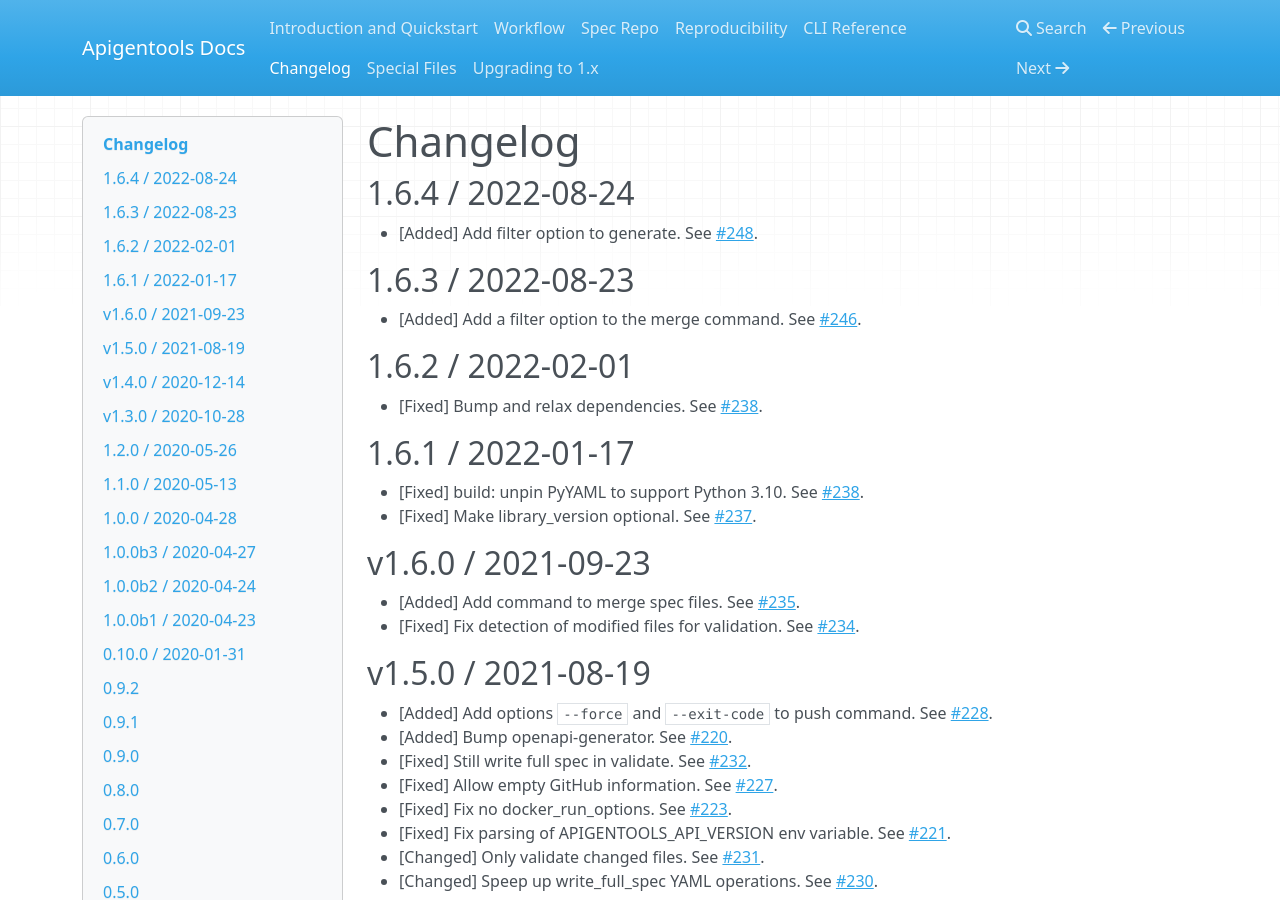
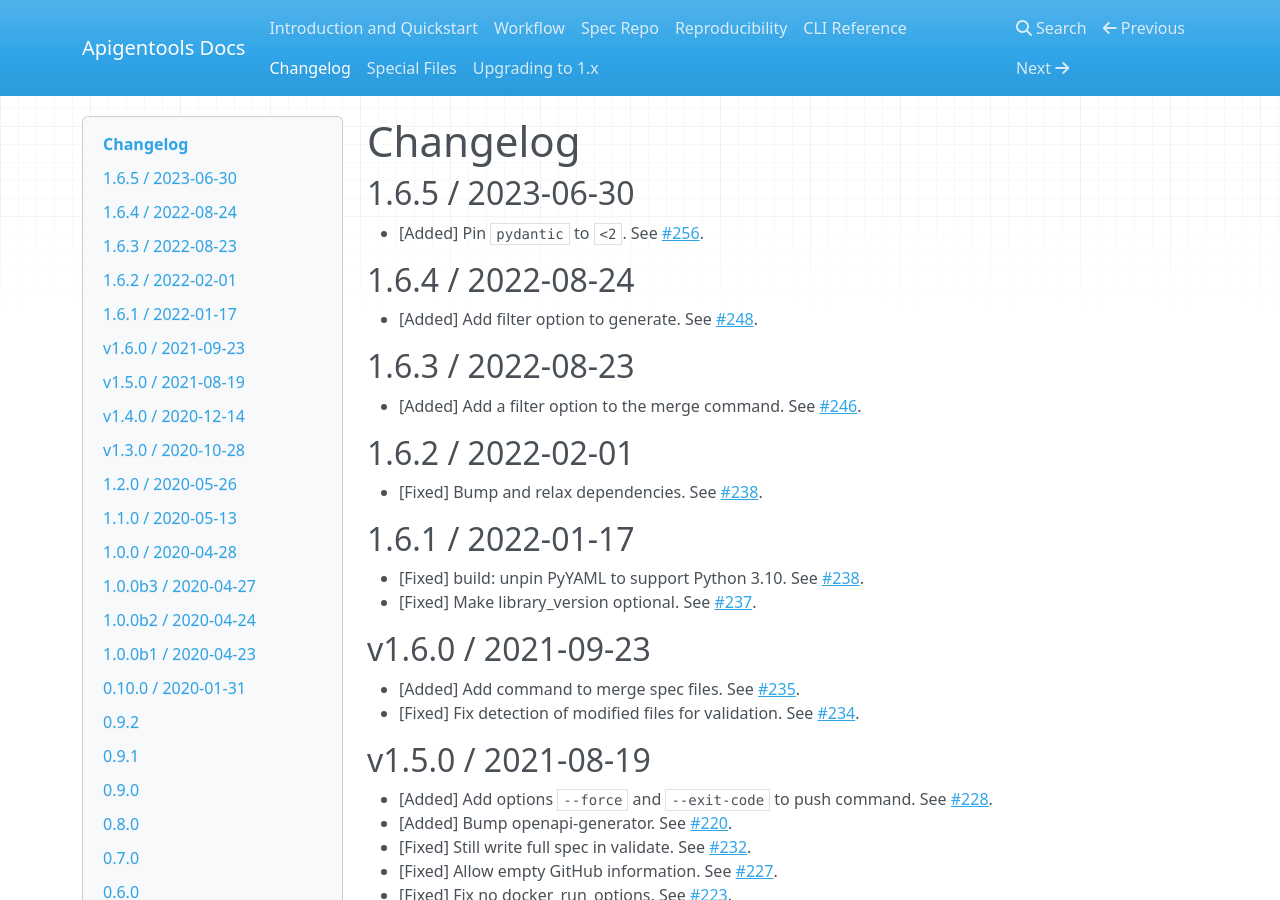
Before and after one commit to DataDog/apigentools, an MkDocs documentation site: the page built from docs/changelog.md, in a window 1280 px wide and 900 px high. Built offline with MkDocs 1.6.1, drawn with Linux system fonts in a browser that asks for light colours; nearby versions of some CDN libraries.

Commit message:
prepare for release (#257)

```diff
--- a/docs/changelog.md
+++ b/docs/changelog.md
@@ -1,4 +1,8 @@
 # Changelog
+
+## 1.6.5 / 2023-06-30
+
+* [Added] Pin `pydantic` to `<2`. See [#256](https://github.com/DataDog/apigentools/pull/256).
 
 ## 1.6.4 / 2022-08-24
 
```
